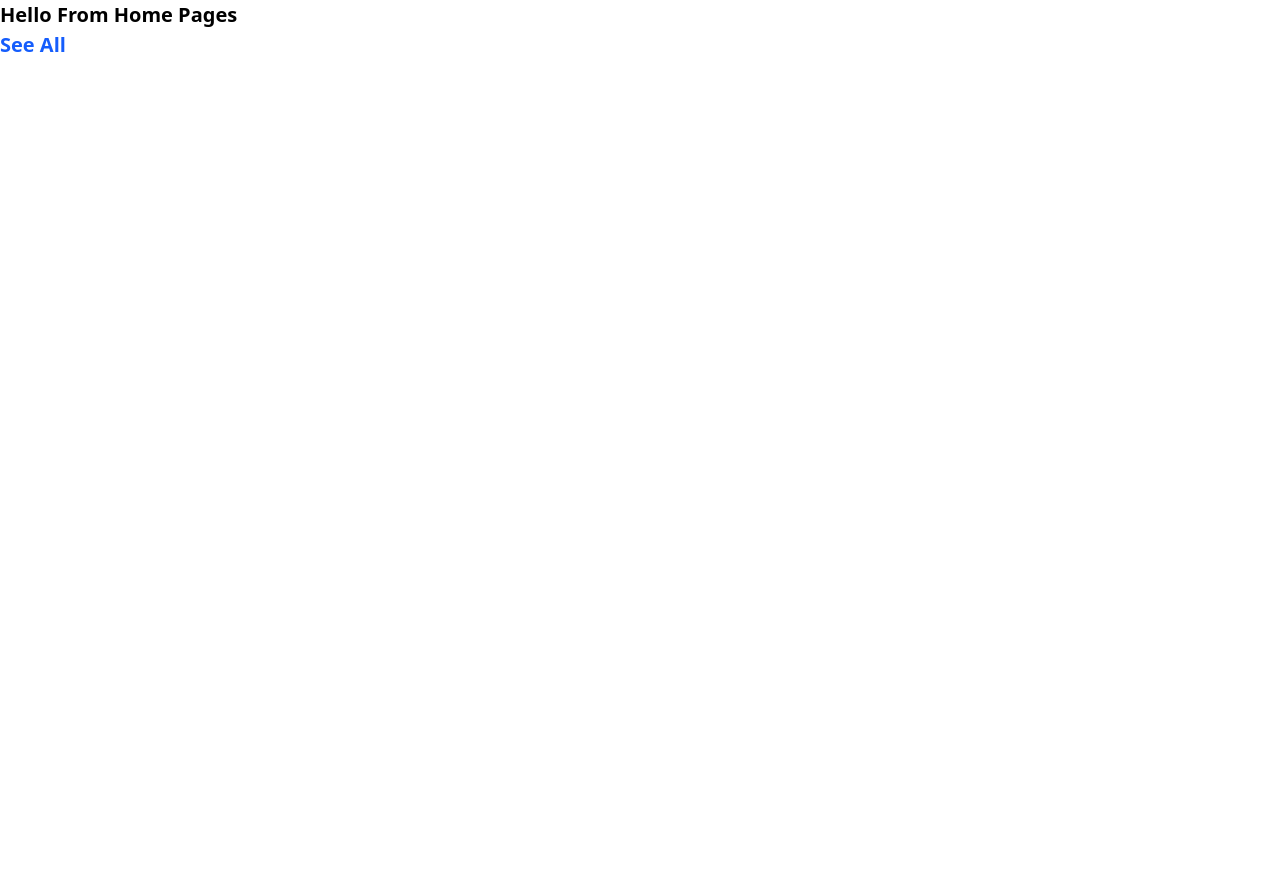
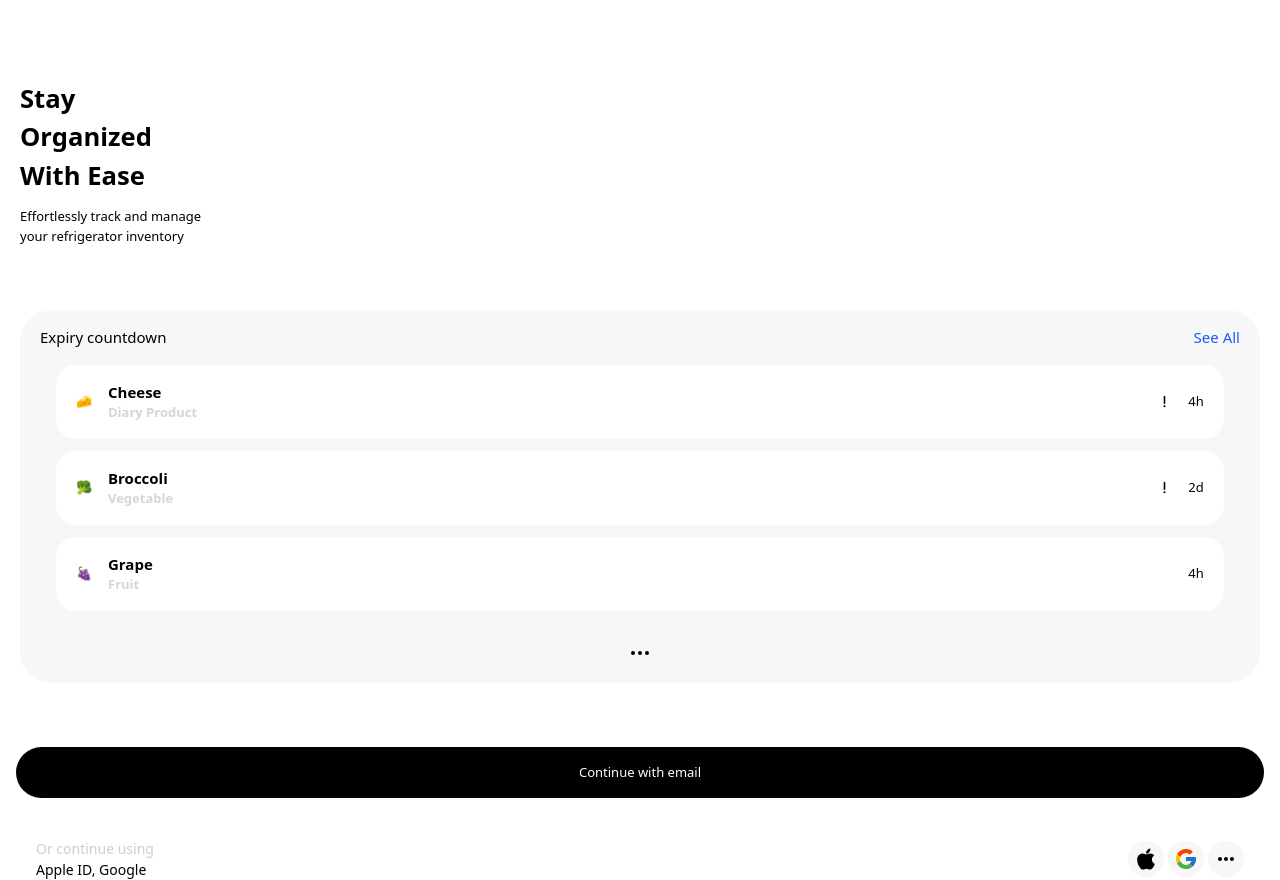
Before and after one commit to dmreccentric/Fridge-inventory, a React (Vite) app: page / in a window 1280 px wide. Before the commit the page ends 800 px from the top, so only its background shows below. Built offline with nearby package versions, Linux system fonts and the light colour scheme.

Commit message:
added home, signup and login pages

```diff
--- a/src/Pages/ExpiryCountdown.jsx
+++ b/src/Pages/ExpiryCountdown.jsx
@@ -9,7 +9,7 @@ import { Link } from "react-router-dom";
 import { FaExclamation } from "react-icons/fa6";
 
 import IconCtn from "../components/IconCtn";
-import Reuseablecard from "../components/Reuseablecard";
+import Reuseablecard from "../components/reuseablecard";
 import { fooditems } from "../constants/fooditems";
 
 const ExpiryCountdown = () => {
@@ -30,7 +30,7 @@ const ExpiryCountdown = () => {
       <h2 className="font-bold capitalize  mt-[2rem] mb-[2rem] text-2xl pl-9">
         expiry countdown
       </h2>
-      <div className="flex flex-col gap-3">
+      <div className="flex flex-col gap-3 mx-4">
         {fooditems.map((item, index) => (
           <Reuseablecard
             key={index}
--- a/src/Pages/Home.jsx
+++ b/src/Pages/Home.jsx
@@ -1,14 +1,71 @@
 // src/Pages/Home.jsx
 import React from "react";
 import { Link } from "react-router-dom";
+import { fooditems } from "../constants/fooditems";
+import Reuseablecard from "../components/reuseablecard";
+import IconCtn from "../components/IconCtn";
+import LoginBtn from "../components/LoginBtn";
+import { HiOutlineDotsHorizontal } from "react-icons/hi";
+import { FaApple } from "react-icons/fa";
+import { FcGoogle } from "react-icons/fc";
+import { BiDotsHorizontalRounded } from "react-icons/bi";
+
+import { FaExclamation } from "react-icons/fa6";
 
 function Home() {
   return (
-    <div className="font-bold capitalize text-[20px]">
-      Hello from Home Pages
-      <Link to={"/expiry"}>
-        <h4 className="text-blue-600">see all</h4>
-      </Link>
+    <div className="font-bold text-[20px]">
+      <div className="w-[12rem] ml-5 mt-[5rem] mb-16">
+        <h1 className="font-bold capitalize text-[1.6rem] mb-3">
+          stay organized with ease
+        </h1>
+        <p className="text-[13px] font-medium">
+          Effortlessly track and manage your refrigerator inventory
+        </p>
+      </div>
+
+      <div className="bg-[#f7f7f7] rounded-4xl mx-5">
+        <div className="flex justify-between text-[15px] font-medium py-4 px-5">
+          <p>Expiry countdown</p>
+          <Link to={"/expiry"}>
+            <h4 className="text-blue-600 capitalize">see all</h4>
+          </Link>
+        </div>
+        <div className="mx-9 space-y-3">
+          {fooditems.slice(0, 3).map((item, index) => (
+            <Reuseablecard
+              key={index}
+              foodIcon={<IconCtn size stuff icon={item.foodicon} />}
+              title={item.title}
+              desc={item.description}
+              primary={
+                item.alert ? (
+                  <IconCtn stuff size icon={<FaExclamation />} />
+                ) : null
+              }
+              time={<IconCtn size icon={item.timeleft} stuff />}
+              stuff
+            />
+          ))}
+        </div>
+        <div className="pt-6 pb-3 flex justify-center">
+          <IconCtn stuff icon={<HiOutlineDotsHorizontal />} />
+        </div>
+      </div>
+      <div className="mx-4 mt-16">
+        <LoginBtn title={"Continue with email"} link={"/signup"} border />
+        <div className="flex justify-between mt-10 items-center px-5">
+          <div className="text-[14px] font-normal">
+            <p className="text-[#d5cbcb] ">Or continue using</p>
+            <p className="capitalize">apple ID, google</p>
+          </div>
+          <div className="flex gap-1">
+            <IconCtn stuff icon={<FaApple />} />
+            <IconCtn stuff icon={<FcGoogle />} />
+            <IconCtn stuff icon={<BiDotsHorizontalRounded />} />
+          </div>
+        </div>
+      </div>
     </div>
   );
 }
--- /dev/null
+++ b/src/Pages/Login.jsx
@@ -0,0 +1,77 @@
+import React from "react";
+import { MdOutlineKeyboardArrowLeft } from "react-icons/md";
+import { Link, useNavigate } from "react-router-dom";
+import IconCtn from "../components/IconCtn";
+import Inputs from "../components/Inputs";
+import LoginBtn from "../components/LoginBtn";
+
+const Login = () => {
+  return (
+    <div className="mx-4 my-8">
+      <div>
+        <Link to={"/"}>
+          <IconCtn icon={<MdOutlineKeyboardArrowLeft />} />
+        </Link>
+      </div>
+      <div className="mt-[11rem]">
+        <h1 className="font-bold text-center text-[20px] mb-4">Login</h1>
+        <form
+          action=""
+          onSubmit={(e) => {
+            e.preventDefault();
+            const { email, password } = e.target;
+
+            if (!email.value) return alert("Email is required!");
+
+            if (!password.value || password.value.length < 6)
+              return alert("Password must be at least 6 characters long.");
+
+            alert(`Logged in as: ${username.value}`);
+
+            navigate("/login");
+          }}
+        >
+          <div className="flex flex-col gap-4 mb-10">
+            <Inputs
+              type="email"
+              name="email"
+              autoComplete="email"
+              placeholder="Email"
+            />
+
+            <Inputs
+              type="password"
+              name="password"
+              autoComplete="new-password"
+              placeholder="Password"
+            />
+          </div>
+          <LoginBtn
+            type={"submit"}
+            title={"Log in"}
+            text
+            height
+            // link={"/login"}
+          />
+        </form>
+        <div className="text-[#bbb2b2] text-[15px] flex flex-col items-center mt-10">
+          <p>By Continuing, i accept the</p>
+          <p>
+            <span className="text-black underline mr-1">Terms of use</span>and{" "}
+            <span className="text-black underline">Privacy Policy</span>
+          </p>
+        </div>
+      </div>
+      <div className="text-[#bbb2b2] text-[17px] text-center mt-[10rem]">
+        <p>
+          Don't have an account?{" "}
+          <Link to={"/signup"} className="text-black font-medium">
+            Sign up
+          </Link>
+        </p>
+      </div>
+    </div>
+  );
+};
+
+export default Login;
--- a/src/components/IconCtn.jsx
+++ b/src/components/IconCtn.jsx
@@ -1,11 +1,11 @@
 import React from "react";
 
-const IconCtn = ({ icon, size }) => {
+const IconCtn = ({ icon, size, stuff }) => {
   const textSizeClass = size ? `text-[13px] bg-white` : "text-2xl w-9 h-9";
-
+  const bgcolor = stuff ? `bg-[#f7f7f7] ` : "bg-gray-100";
   return (
     <div
-      className={`w-8 h-8 font-medium rounded-full bg-gray-100 ${textSizeClass} flex justify-center items-center`}
+      className={`w-8 h-8 font-medium rounded-full  ${textSizeClass} ${bgcolor} flex justify-center items-center`}
     >
       {icon}
     </div>
--- /dev/null
+++ b/src/components/Inputs.jsx
@@ -0,0 +1,15 @@
+import React from "react";
+
+const Inputs = ({ type, placeholder, name }) => {
+  return (
+    <input
+      type={type}
+      placeholder={placeholder}
+      name={name}
+      required
+      className="p-4 px-5 border-black border-1 rounded-2xl text-black  placeholder:text-[17px]"
+    />
+  );
+};
+
+export default Inputs;
--- a/src/components/LoginBtn.jsx
+++ b/src/components/LoginBtn.jsx
@@ -0,0 +1,33 @@
+import React from "react";
+import { Link } from "react-router-dom";
+
+const LoginBtn = ({ title, border, height, link, text, type }) => {
+  const theborder = border ? `rounded-full` : "rounded-lg";
+  const btnheight = height ? `py-5` : "py-4";
+  const textsize = text
+    ? `text-[15px] font-semibold`
+    : "text-[13px] font-light text-[13px]";
+
+  if (link)
+    return (
+      <Link to={link}>
+        <button
+          type={type}
+          className={`flex justify-between bg-black ${textsize}  text-white flex justify-center w-full ${theborder} ${btnheight}`}
+        >
+          {title}
+        </button>
+      </Link>
+    );
+  else
+    return (
+      <button
+        type={type}
+        className={`flex justify-between bg-black ${textsize}  text-white flex justify-center w-full ${theborder} ${btnheight}`}
+      >
+        {title}
+      </button>
+    );
+};
+
+export default LoginBtn;
--- a/src/components/Reuseablecard.jsx
+++ b/src/components/Reuseablecard.jsx
@@ -1,18 +1,27 @@
 import React from "react";
 
-const Reuseablecard = ({ foodIcon, title, desc, primary, time }) => {
+const Reuseablecard = ({ foodIcon, title, desc, primary, time, stuff }) => {
+  const changestuff = stuff
+    ? `bg-white rounded-[20px]`
+    : "bg-[#f7f7f7] rounded-[30px] ";
+  const thefont = stuff ? `text-[15px]` : "";
+  const thefont2 = stuff ? `text-[13px]` : "";
+  const thepadding = stuff ? `px-3 p-4` : "px-10 p-4";
+  const thegap = stuff ? `gap-0` : "gap-3";
   if (primary) {
     return (
-      <div className="bg-[#f7f7f7] rounded-[30px] mx-4">
-        <div className="px-10 p-4 flex justify-between">
+      <div className={`${changestuff} `}>
+        <div className={`${thepadding} flex justify-between`}>
           <div className="flex gap-2 items-center">
             <div className="w- h- ">{foodIcon}</div>
             <div className="flex flex-col">
-              <h3 className="font-semibold capitalize">{title}</h3>
-              <h4 className="capitalize text-gray-300">{desc}</h4>
+              <h3 className={`font-semibold capitalize ${thefont} `}>
+                {title}
+              </h3>
+              <h4 className={`capitalize text-gray-300 ${thefont2}`}>{desc}</h4>
             </div>
           </div>
-          <div className="flex gap-3 items-center">
+          <div className={`flex ${thegap} items-center`}>
             {primary} {time}
           </div>
         </div>
@@ -20,16 +29,18 @@ const Reuseablecard = ({ foodIcon, title, desc, primary, time }) => {
     );
   } else
     return (
-      <div className="bg-[#f7f7f7] rounded-[30px] mx-5">
-        <div className="px-10 p-4 flex justify-between">
+      <div className={`${changestuff} `}>
+        <div className={`${thepadding} flex justify-between`}>
           <div className="flex gap-2 items-center">
             <div className="w- h- ">{foodIcon}</div>
             <div className="flex flex-col">
-              <h3 className="font-semibold capitalize">{title}</h3>
-              <h4 className="capitalize text-gray-300">{desc}</h4>
+              <h3 className={`font-semibold capitalize ${thefont} `}>
+                {title}
+              </h3>
+              <h4 className={`capitalize text-gray-300 ${thefont2}`}>{desc}</h4>
             </div>
           </div>
-          <div className="flex gap-3 items-center">{time}</div>
+          <div className={`flex ${thegap} items-center`}>{time}</div>
         </div>
       </div>
     );
```
Also changed, not shown: src/App.jsx (+10 -0 lines), src/Pages/SignUp.jsx (added, +85 -0 lines).
